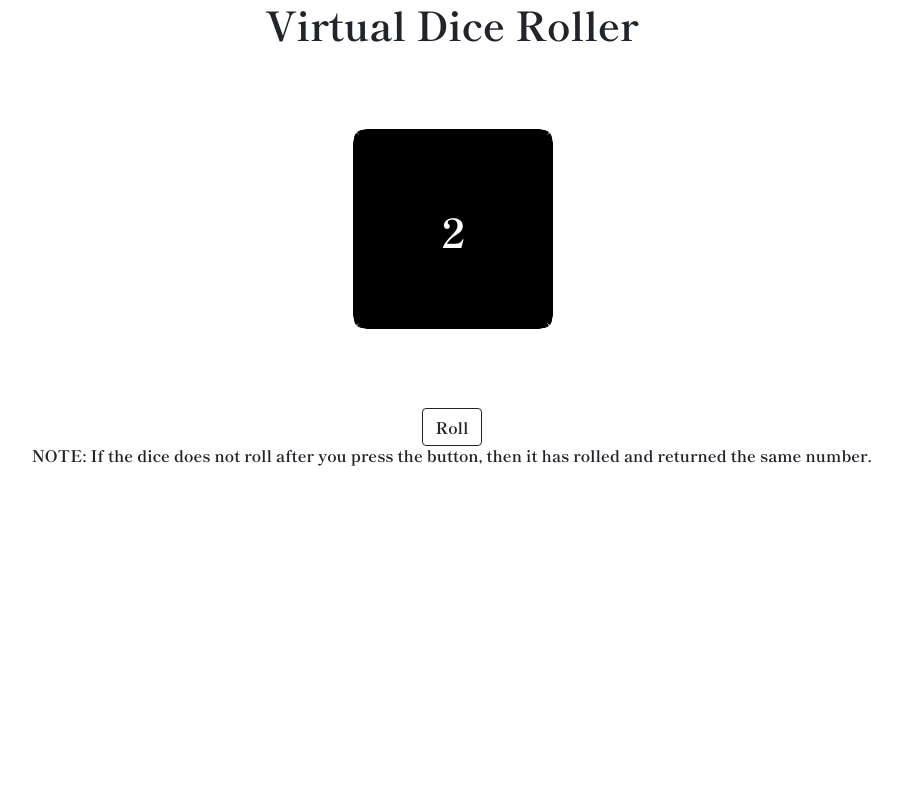
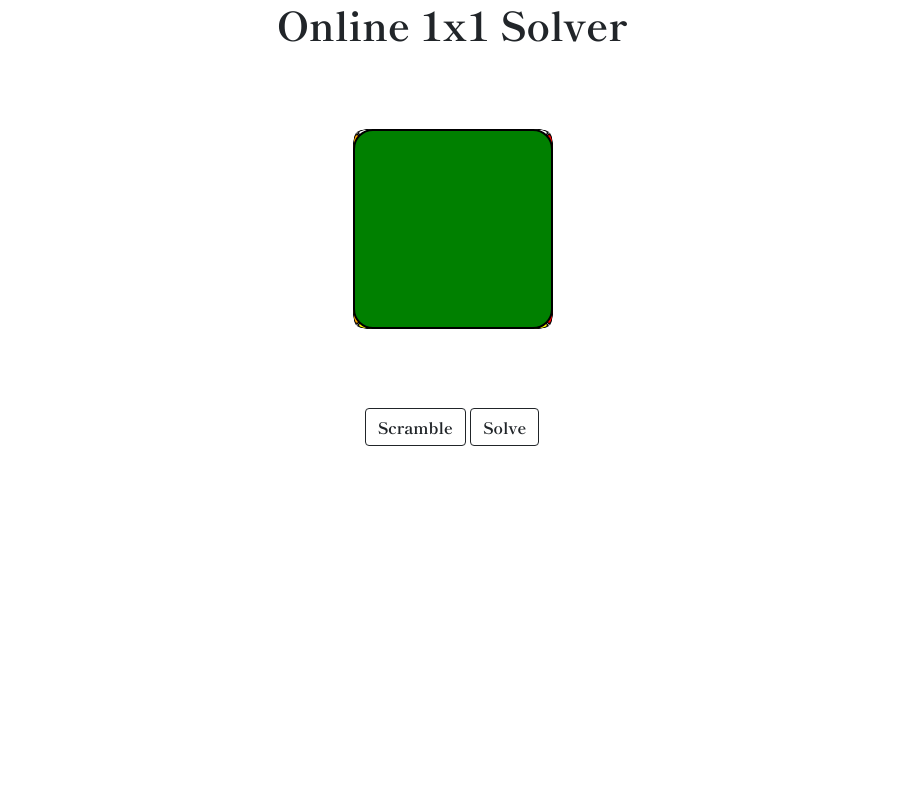
Before and after one commit to AG343/Online-1x1-Solver, a plain HTML site: page index.html in a window 1280 px wide. Shown: the top 800 px of the page, without its empty margins (188-1089 px from the left). Drawn offline with nearby package versions, Linux system fonts and the light colour scheme.

Commit message:
Add files via upload

```diff
--- a/index.html
+++ b/index.html
@@ -3,7 +3,7 @@
     <head>
         <meta charset="UTF-8">
 
-        <title>Virtual Dice Roller</title>
+        <title>Virtual 1x1</title>
         <link rel="icon" href='flaticon_search-512.webp'>
         <script src="http://ajax.googleapis.com/ajax/libs/angularjs/1.4.8/angular.min.js"></script>
         <script src="https://www.gstatic.com/firebasejs/7.6.2/firebase-app.js"></script>
@@ -34,21 +34,21 @@
     </head>
     <body style='background-color:white;'>
         <center>
-            <h1>Virtual Dice Roller</h1>
+            <h1>Online 1x1 Solver</h1>
             <div class="scene">
                 <div class="cube">
-                  <div class="cube__face cube__face--front">2</div>
-                  <div class="cube__face cube__face--back">5</div>
-                  <div class="cube__face cube__face--right">3</div>
-                  <div class="cube__face cube__face--left">4</div>
-                  <div class="cube__face cube__face--top">1</div>
-                  <div class="cube__face cube__face--bottom">6</div>
+                  <div class="cube__face cube__face--front"></div>
+                  <div class="cube__face cube__face--back"></div>
+                  <div class="cube__face cube__face--right"></div>
+                  <div class="cube__face cube__face--left"></div>
+                  <div class="cube__face cube__face--top"></div>
+                  <div class="cube__face cube__face--bottom"></div>
                 </div>
               </div>
 
-              <button class='btn btn-outline-dark' onclick='roll()'>Roll</button>
-              <h6>NOTE: If the dice does not roll after you press the button, then it has rolled and returned the same number.</h1>
-                <br><br><br><br><br><br><br><br><br><br><br><br><br><br><br><br><br><br><br><br>
+              <button class='btn btn-outline-dark' onclick='scramble()'>Scramble</button>
+              <button class='btn btn-outline-dark' onclick='solve()'>Solve</button>
+              <br><br><br><br><br><br><br><br><br><br><br><br><br><br><br><br><br><br><br><br>
               <p>Credits to Dave Desandro for the <a href='https://codepen.io/desandro/pen/KRWjzm'>template</a></p>
 <script src='main.js'></script>
 </center>
--- a/main.js
+++ b/main.js
@@ -1,5 +1,6 @@
 var cube = document.querySelector('.cube');
 var currentclass = '';
+var radiobtn = document.querySelector('.radio-group');
 var num;
 function changeit() {
         num=Math.floor(Math.random()*6)+1
@@ -35,6 +36,16 @@ function changeit() {
 
 
 
-function roll(){
+function scramble(){
    changeit()
 }
+function solve(){
+  var front='front'
+var showClass = 'show-' + front;
+console.log(showClass)
+if ( currentclass ) {
+  cube.classList.remove( currentclass );
+}
+cube.classList.add(showClass);
+currentclass = showClass;
+}
--- a/style.css
+++ b/style.css
@@ -40,12 +40,12 @@ body {  font-family: 'Shippori Mincho', serif;
   border-radius: 20px;
 }
 
-.cube__face--front  { background: black; }
-.cube__face--right  { background: black; }
-.cube__face--back   { background: black; }
-.cube__face--left   { background: black; }
-.cube__face--top    { background: black; }
-.cube__face--bottom { background: black; }
+.cube__face--front  { background: green; }
+.cube__face--right  { background: red; }
+.cube__face--back   { background: blue; }
+.cube__face--left   { background: orange; }
+.cube__face--top    { background: white; }
+.cube__face--bottom { background: yellow; }
 
 .cube__face--front  { transform: rotateY(  0deg) translateZ(100px); }
 .cube__face--right  { transform: rotateY( 90deg) translateZ(100px); }
```
